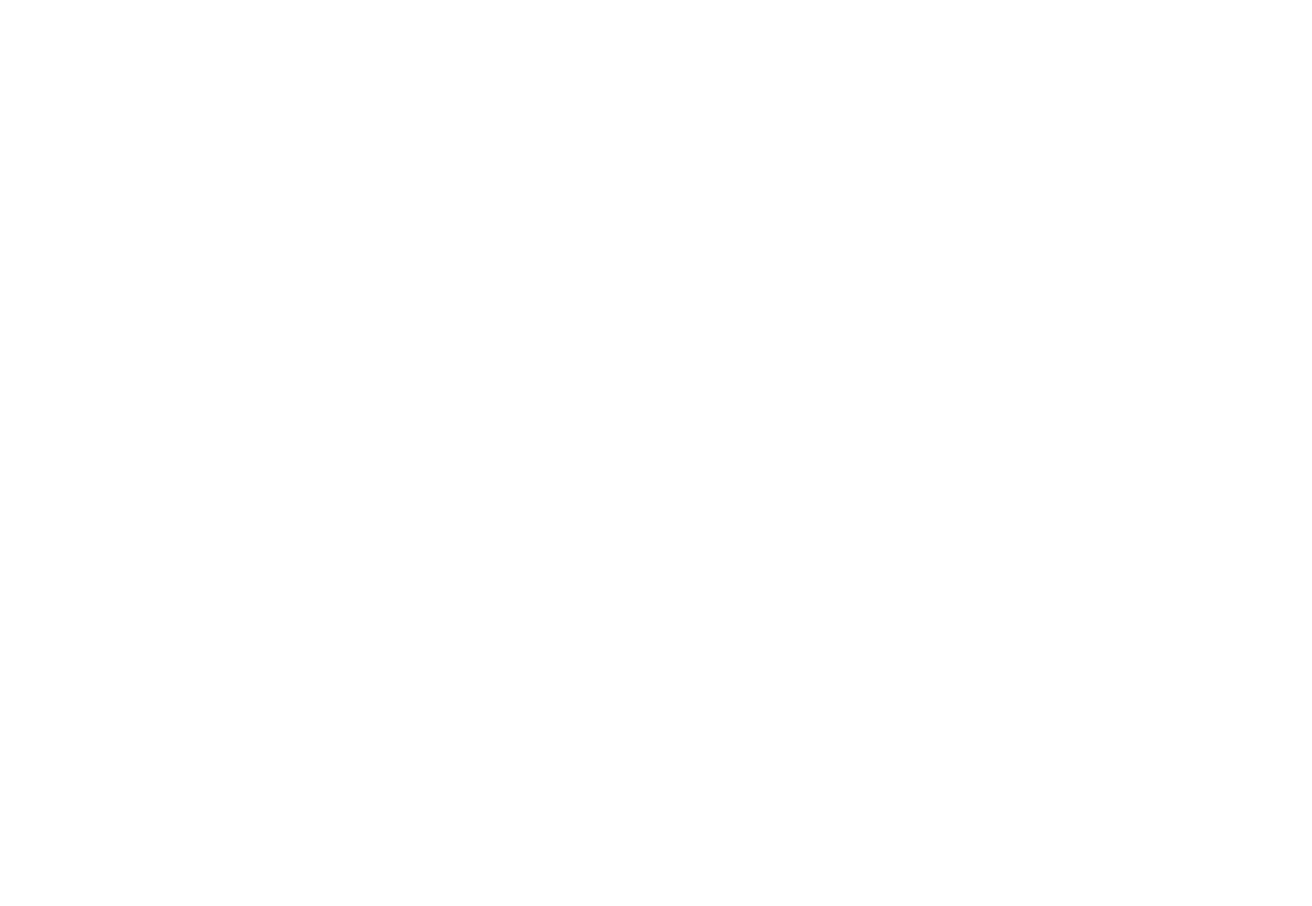
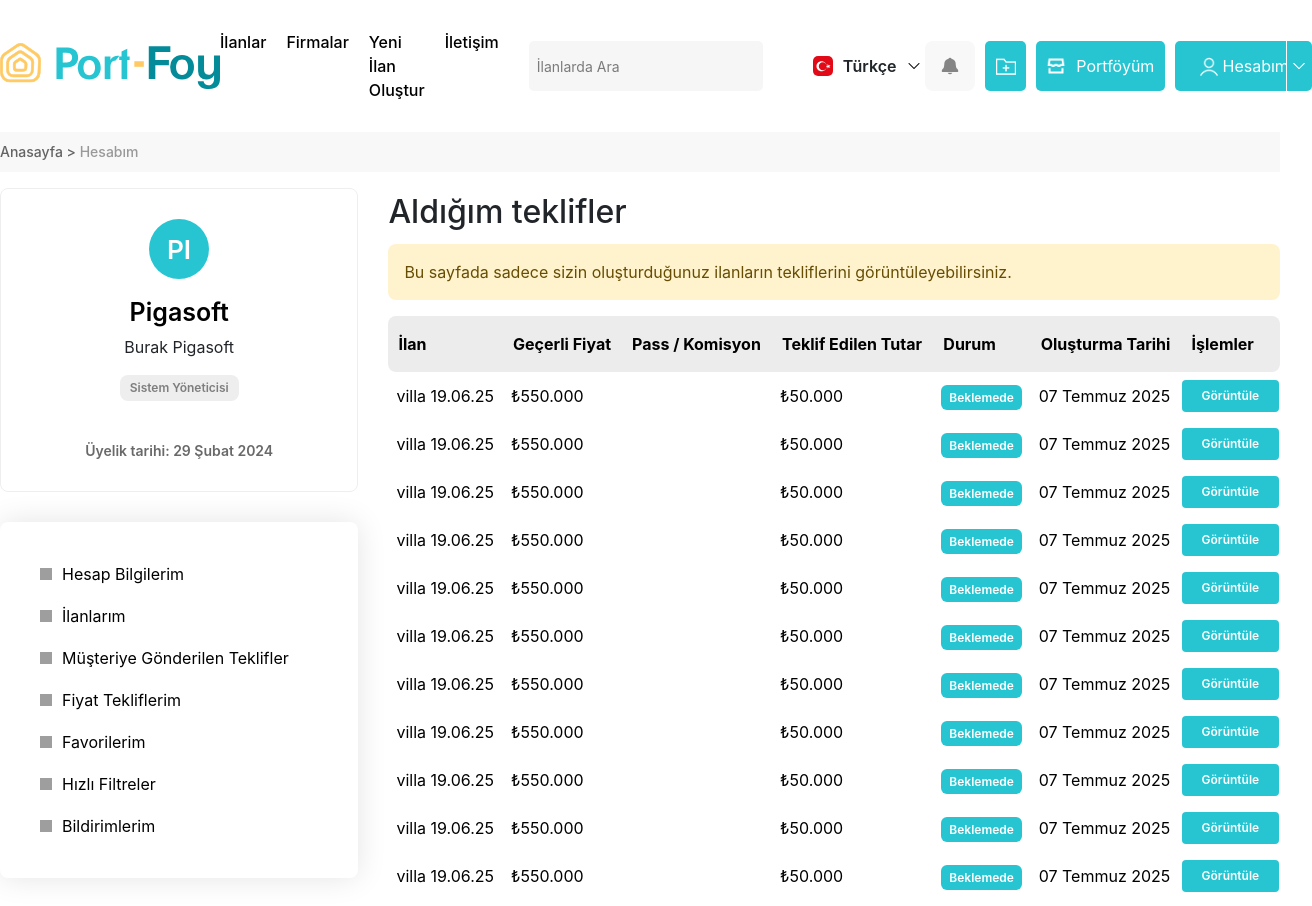
Before and after one commit to melihkostk/portfoy, a React (Vite) app: page /offers in a window 1280 px wide. Before the commit this address had no page. Shown: the top 906 px of the page, 1312 px wide, since content can reach past the window. Before the commit the page ends 800 px from the top, so only its background shows below. Built offline with nearby package versions, Linux system fonts and the light colour scheme; grey boxes are pictures that could not be loaded.

Commit message:
Received offers page design completed

```diff
--- a/src/App.jsx
+++ b/src/App.jsx
@@ -21,6 +21,7 @@
 import { Notifications } from "./pages/Notifications";
 import { QuickFilters } from "./pages/QuickFilters";
 import { Wishlist } from "./pages/Wishlist"
+import { Offers } from "./pages/Offers";
 
 function App() {
 
@@ -49,6 +50,7 @@
         <Route path="/notifications" element={<Notifications />} />
         <Route path="/quick-filters" element={<QuickFilters />} />
         <Route path="/wishlist" element={<Wishlist />} />
+        <Route path="/offers" element={<Offers />} />
       </Routes>
     </BrowserRouter>
 
--- /dev/null
+++ b/src/components/OfferCard.jsx
@@ -0,0 +1,23 @@
+export function OfferCard() {
+    return (
+        <tr>
+            <td className="py-3 px-2 overflow-hidden text-ellipsis whitespace-nowrap max-w-[30ch] truncate">villa 19.06.25</td>
+            <td className="py-3 px-2">
+                ₺550.000
+            </td>
+            <td className="py-3 px-2 text-[#6c757d] text-sm"></td>
+            <td className="py-3 px-2">
+                ₺50.000
+            </td>
+            <td className="py-3 px-2">
+                <span className="bg-[#27C5D2] text-xs text-white font-semibold py-1.25 px-2 rounded-md">Beklemede</span>
+            </td>
+            <td className="py-3 px-2">
+                07 Temmuz 2025
+            </td>
+            <td>
+                <button className="bg-[#27C5D2] text-xs text-white font-semibold py-2 px-5 rounded-sm cursor-pointer hover:bg-[#026872] transition-colors duration-300 ease-in-out">Görüntüle</button>
+            </td>
+        </tr>
+    )
+}
--- a/src/components/Sidebar.jsx
+++ b/src/components/Sidebar.jsx
@@ -1,8 +1,10 @@
 import pp from "../assets/pp.svg"
 import arrow from "../assets/black-arrow-right.png"
 import { Link } from "react-router-dom"
+import React from "react"
 
 export function Sidebar() {
+    const [subMenu, setSubMenu] = React.useState(false)
     return (
         <div>
             <div className="mb-7.5 flex flex-col items-center justify-center p-7.5 border border-[#eee] rounded-lg w-full">
@@ -43,11 +45,36 @@
                             Müşteriye Gönderilen Teklifler
                         </Link>
                     </li>
-                    <li className="py-2 px-2.5 my-0.5 rounded-lg cursor-pointer hover:bg-[#27C5D2] hover:text-white transition-colors duration-300 ease-in-out">
-                        <a className="flex items-center" href="">
-                            <img className="mr-2.5 w-3 h-3" src={arrow} alt="" />
-                            Fiyat Tekliflerim
-                        </a>
+                    <li className="my-0.5 rounded-lg cursor-pointer">
+                        <div className="w-full">
+                            <div
+                                onClick={() => setSubMenu(prev => !prev)}
+                                className="flex items-center py-2 px-2.5 w-full rounded-lg hover:bg-[#27C5D2] hover:text-white transition-colors duration-300 ease-in-out"
+                            >
+                                <img className="mr-2.5 w-3 h-3" src={arrow} alt="" />
+                                Fiyat Tekliflerim
+                            </div>
+
+                            {subMenu && (
+                                <div className="pl-5 w-full">
+                                    <ul>
+                                        <li className="rounded-lg hover:bg-[#27C5D2] transition-colors duration-300 ease-in-out">
+                                            <Link to={"/offers"} className="flex items-center py-2 px-2.5 text-sm text-[#5f5f5f] hover:text-white transition-colors duration-300 ease-in-out">
+                                                <img className="mr-2.5 w-3 h-3" src={arrow} alt="" />
+                                                Aldığım teklifler
+                                            </Link>
+                                        </li>
+
+                                        <li className="rounded-lg hover:bg-[#27C5D2] transition-colors duration-300 ease-in-out">
+                                            <Link to={"/offers"} className="flex items-center py-2 px-2.5 text-sm text-[#5f5f5f] hover:text-white transition-colors duration-300 ease-in-out">
+                                                <img className="mr-2.5 w-3 h-3" src={arrow} alt="" />
+                                                Gönderdiğim teklifler
+                                            </Link>
+                                        </li>
+                                    </ul>
+                                </div>
+                            )}
+                        </div>
                     </li>
                     <li className="py-2 px-2.5 my-0.5 rounded-lg cursor-pointer hover:bg-[#27C5D2] hover:text-white transition-colors duration-300 ease-in-out">
                         <Link to={"/wishlist"} className="flex items-center" href="">
--- /dev/null
+++ b/src/pages/Offers.jsx
@@ -0,0 +1,72 @@
+import { Header } from "../components/Header"
+import { Sidebar } from "../components/Sidebar"
+import { AppLinks } from "../components/AppLinks"
+import { Footer } from "../components/Footer"
+import { OfferCard } from "../components/OfferCard"
+
+export function Offers() {
+    return (
+        <div className='flex flex-col items-center font-sf'>
+            <Header />
+            <div className="w-full bg-[#f8f8f8] flex justify-center py-2.5 mb-4">
+                <div className="w-full max-w-350">
+                    <p className="text-sm text-[#636363] font-medium">Anasayfa {">"} <span className="text-[#9a9898]"> Hesabım</span></p>
+                </div>
+            </div>
+            <div className="w-full max-w-350">
+                <div className="flex items-start">
+                    <div className="w-[28%] sticky top-0">
+                        <Sidebar />
+                    </div>
+                    <div className="w-[72%] pl-7.5">
+                        <h2 className="text-[32px] text-[#212529] font-medium mb-2">Aldığım teklifler</h2>
+                        <div className="p-4 mb-4 bg-[#fff3cd] rounded-lg">
+                            <p className="text-[#664d03]">Bu sayfada sadece sizin oluşturduğunuz ilanların tekliflerini görüntüleyebilirsiniz.</p>
+                        </div>
+                        <div>
+                            <table className="w-full">
+                                <thead>
+                                    <tr>
+                                        <th className="text-start bg-[#ececec] py-4 px-2.5 rounded-l-lg">İlan</th>
+                                        <th className="text-start bg-[#ececec] py-4 px-2.5">Geçerli Fiyat</th>
+                                        <th className="text-start bg-[#ececec] py-4 px-2.5">Pass / Komisyon</th>
+                                        <th className="text-start bg-[#ececec] py-4 px-2.5 ">Teklif Edilen Tutar</th>
+                                        <th className="text-start bg-[#ececec] py-4 px-2.5">Durum</th>
+                                        <th className="text-start bg-[#ececec] py-4 px-2.5">Oluşturma Tarihi</th>
+                                        <th className="text-start bg-[#ececec] py-4 px-2.5 rounded-r-lg">İşlemler</th>
+                                    </tr>
+                                </thead>
+                                <tbody>
+                                    <OfferCard />
+                                    <OfferCard />
+                                    <OfferCard />
+                                    <OfferCard />
+                                    <OfferCard />
+                                    <OfferCard />
+                                    <OfferCard />
+                                    <OfferCard />
+                                    <OfferCard />
+                                    <OfferCard />
+                                    <OfferCard />
+                                    <OfferCard />
+                                    <OfferCard />
+                                    <OfferCard />
+                                    <OfferCard />
+                                    <OfferCard />
+                                </tbody>
+                            </table>
+                        </div>
+                    </div>
+                </div>
+            </div>
+            <div className='w-full mt-40 mb-30'>
+                <div className='w-full mx-auto max-w-350 flex flex-col items-center justify-center bg-[#f7f6fb]'>
+                    <AppLinks />
+                </div>
+            </div>
+            <div className='w-full'>
+                <Footer />
+            </div>
+        </div>
+    )
+}
```
